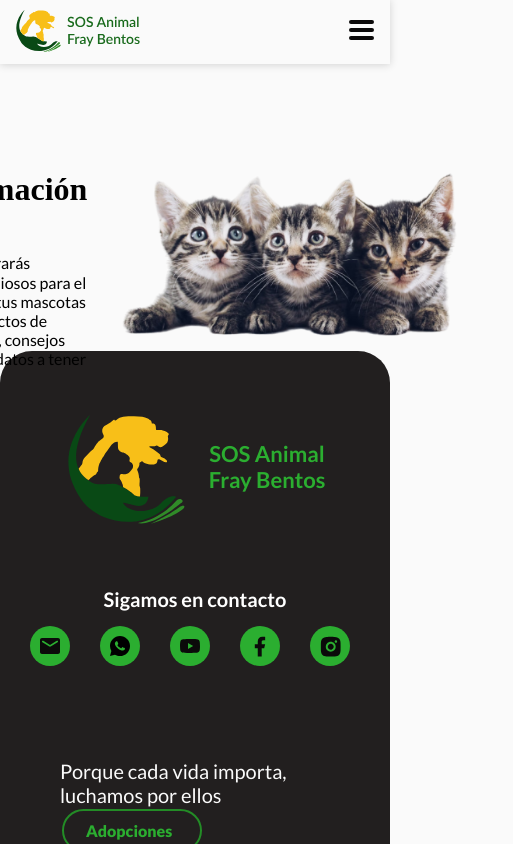
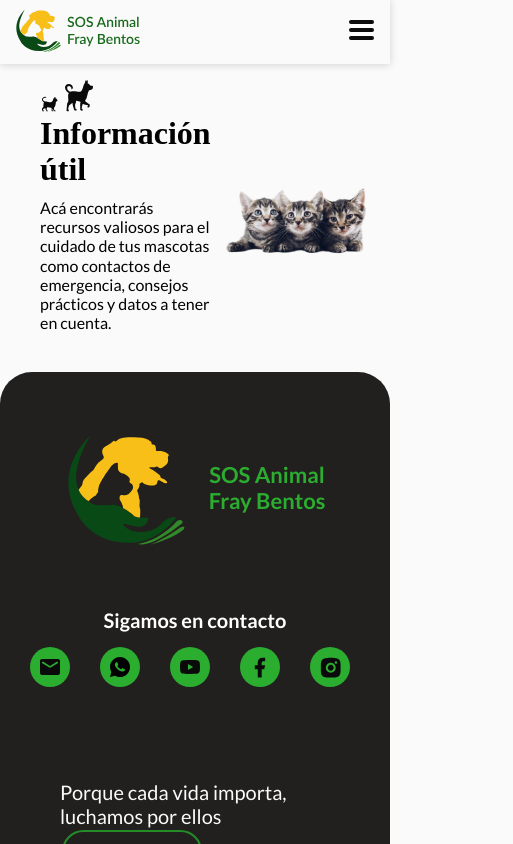
Before and after one commit to agucamejo/SOSAnimal, a React (Vite) app: page /contact in a window 390 px wide. Shown: the top 844 px of the page, 513 px wide, since content can reach past the window. Built offline with nearby package versions, Linux system fonts and the light colour scheme.

Commit message:
Fix container

```diff
--- a/src/styles/components/_infoutil.scss
+++ b/src/styles/components/_infoutil.scss
@@ -1,8 +1,9 @@
 .info-container {
-    display: flex;
+    display: grid;
     justify-content: center;
     align-items: center;
     padding-top: 80px;
+    padding-bottom: 40px;
 }
 
 .info-card {
@@ -34,8 +35,8 @@ p {
 }
 
 .info-image img {
-    width: 548px;
-    height: 325px;
+    width: 100%;
+    height: auto;
 }
 
 .img-perrocat{
@@ -53,8 +54,8 @@ p {
     }
 
     .info-text {
-        width: 302px;
-        height: 160px;
+        width: 50%;
+        height: auto;
     }
 
     h1 {
@@ -70,8 +71,8 @@ p {
     }
 
     .info-image img {
-        width: 426px;
-        height: 268px;
+        width: 100%;
+        height: auto;
     }
 
     .img-perrocat{
@@ -86,16 +87,16 @@ p {
     }
     .info-card {
         flex-direction: column;
-        width: 356px;
-        height: 329px;
-        justify-content: right;
+        width: 100%;
+        height: auto;
+        justify-content: center;
         padding-left: 10px;
         padding-right: 10px;
         padding-top: 30px;
     }
 
     .info-text {
-        width: 336px;
+        width: auto;
         height: 164px;
         text-align: left;
         position: relative;
@@ -120,12 +121,8 @@ p {
     .info-image img {
         width: 100%;
         height: auto;
-        position: absolute;
-        padding-top: 10px;
-        top: 50%;
-        left: 50%;
-        transform: translate(-50%, -50%);
         z-index: 0;
+        margin-top: -20px;
     }
 
     .img-perrocat {
```
